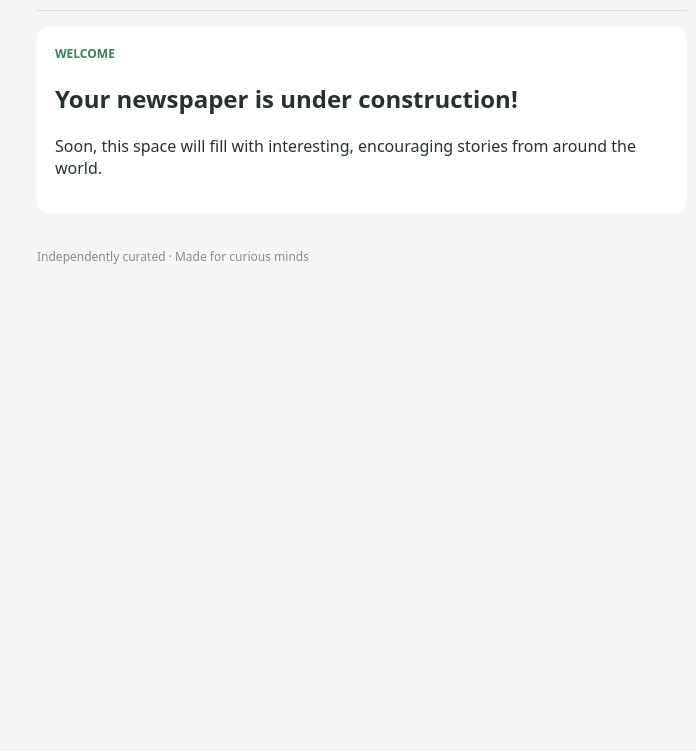
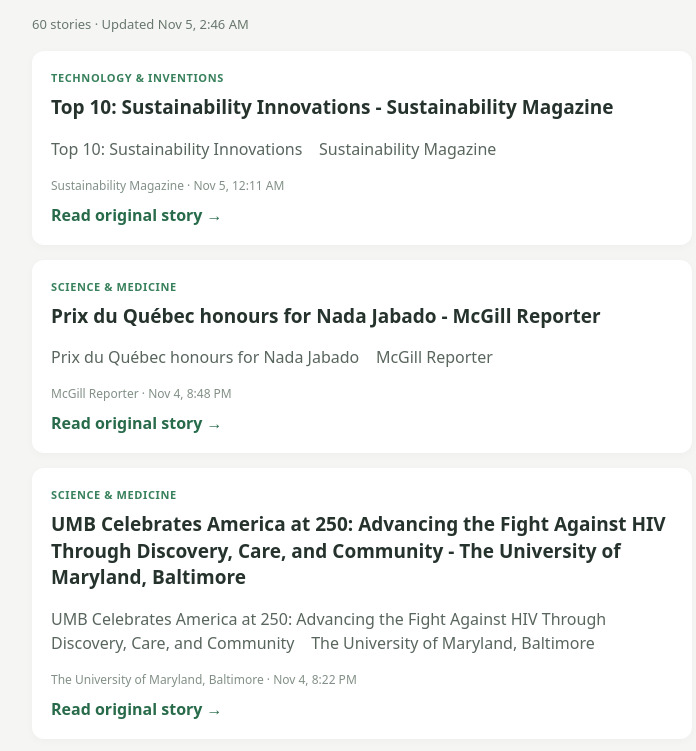
Before and after one commit to Julia-Nil/good-scroll, a plain HTML site: page index.html in a window 1280 px wide. Shown: the part 177-928 px from the top of the page, without its empty margins (278-974 px from the left). Before the commit the page ends 800 px from the top, so only its background shows below. Drawn offline with Linux system fonts and the light colour scheme.

Commit message:
Update index.html

```diff
--- a/index.html
+++ b/index.html
@@ -4,60 +4,175 @@
 <head>
 <meta charset="UTF-8">
 <meta name="viewport" content="width=device-width, initial-scale=1">
-<title>My Good News</title>
+<meta name="theme-color" content="#f5f6f3">
+<title>Good Scroll | Your Personal Newspaper</title>
+
 <style>
+* { box-sizing: border-box; }
+
 body {
   font-family: system-ui, sans-serif;
   background: #f5f6f3;
   color: #26332d;
-  max-width: 650px;
+  max-width: 700px;
   margin: auto;
-  padding: 24px 18px;
+  padding: 20px;
 }
+
 header {
   padding: 25px 0;
   border-bottom: 1px solid #ddd;
 }
-h1 { margin-bottom: 5px; }
+
+h1 { margin: 8px 0; font-size: 32px; }
+
 .subtitle { color: #68776e; }
+
+#status {
+  font-size: 13px;
+  color: #68776e;
+  margin: 18px 0;
+}
+
 .story {
   background: white;
-  padding: 18px;
-  margin: 16px 0;
+  padding: 19px;
+  margin: 15px 0;
   border-radius: 12px;
+  box-shadow: 0 2px 8px #00000008;
 }
+
 .category {
   color: #38815c;
-  font-size: 12px;
+  font-size: 11px;
   font-weight: bold;
   text-transform: uppercase;
+  letter-spacing: .6px;
 }
-a { color: #286b4a; }
+
+.story h2 {
+  font-size: 19px;
+  line-height: 1.4;
+  margin: 9px 0;
+}
+
+.story p {
+  color: #59665e;
+  line-height: 1.5;
+}
+
+.meta {
+  font-size: 12px;
+  color: #829087;
+  margin: 10px 0;
+}
+
+a {
+  color: #286b4a;
+  text-decoration: none;
+  font-weight: 600;
+}
+
+a:hover { text-decoration: underline; }
+
 footer {
   color: #829087;
   font-size: 12px;
-  margin-top: 35px;
+  margin: 35px 0;
+  text-align: center;
 }
 </style>
 </head>
+
 <body>
 <header>
   <div class="subtitle">YOUR PERSONAL NEWSPAPER</div>
-  <h1>🌱 Good News</h1>
-  <div class="subtitle">Interesting things happening in the world.</div>
+  <h1>🌱 Good Scroll</h1>
+  <div class="subtitle">
+    Interesting things happening in the world.
+  </div>
 </header>
 
-<main id="feed">
-  <div class="story">
-    <div class="category">Welcome</div>
-    <h2>Your newspaper is under construction!</h2>
-    <p>Soon, this space will fill with interesting,
-    encouraging stories from around the world.</p>
-  </div>
-</main>
+<div id="status">Loading today's news...</div>
+
+<main id="feed"></main>
 
 <footer>
   Independently curated · Made for curious minds
 </footer>
+
+<script>
+function escapeHTML(value) {
+  return String(value || "").replace(/[&<>"']/g, char => ({
+    "&": "&amp;",
+    "<": "&lt;",
+    ">": "&gt;",
+    '"': "&quot;",
+    "'": "&#039;"
+  })[char]);
+}
+
+function formatDate(date) {
+  return new Date(date).toLocaleString([], {
+    month: "short",
+    day: "numeric",
+    hour: "numeric",
+    minute: "2-digit"
+  });
+}
+
+async function loadNews() {
+  const status = document.getElementById("status");
+  const feed = document.getElementById("feed");
+
+  try {
+    const response = await fetch("feed.json?t=" + Date.now());
+
+    if (!response.ok) {
+      throw new Error("Could not find feed.json");
+    }
+
+    const data = await response.json();
+
+    if (!data.articles || data.articles.length === 0) {
+      status.textContent = "No articles found yet.";
+      return;
+    }
+
+    status.textContent =
+      `${data.count} stories · Updated ${formatDate(data.updated)}`;
+
+    feed.innerHTML = data.articles.map(article => `
+      <article class="story">
+        <div class="category">
+          ${escapeHTML(article.category)}
+        </div>
+
+        <h2>${escapeHTML(article.title)}</h2>
+
+        <p>${escapeHTML(article.description)}</p>
+
+        <div class="meta">
+          ${escapeHTML(article.source)}
+          · ${formatDate(article.published)}
+        </div>
+
+        <a href="${escapeHTML(article.link)}"
+           target="_blank"
+           rel="noopener noreferrer">
+          Read original story →
+        </a>
+      </article>
+    `).join("");
+
+  } catch (error) {
+    status.textContent =
+      "Couldn't load the news. Please try again later.";
+    console.error(error);
+  }
+}
+
+loadNews();
+</script>
 </body>
 </html>
```
